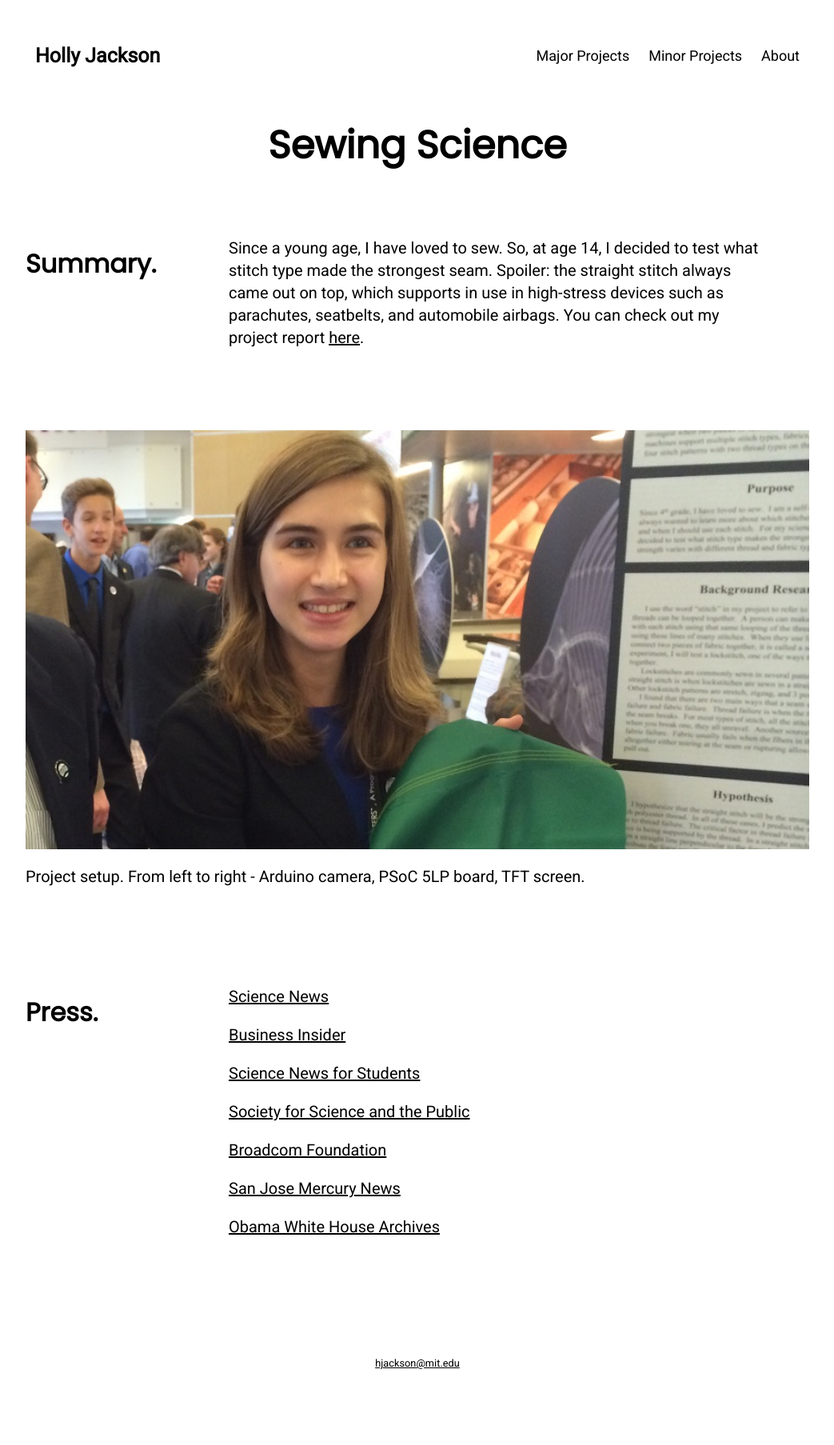
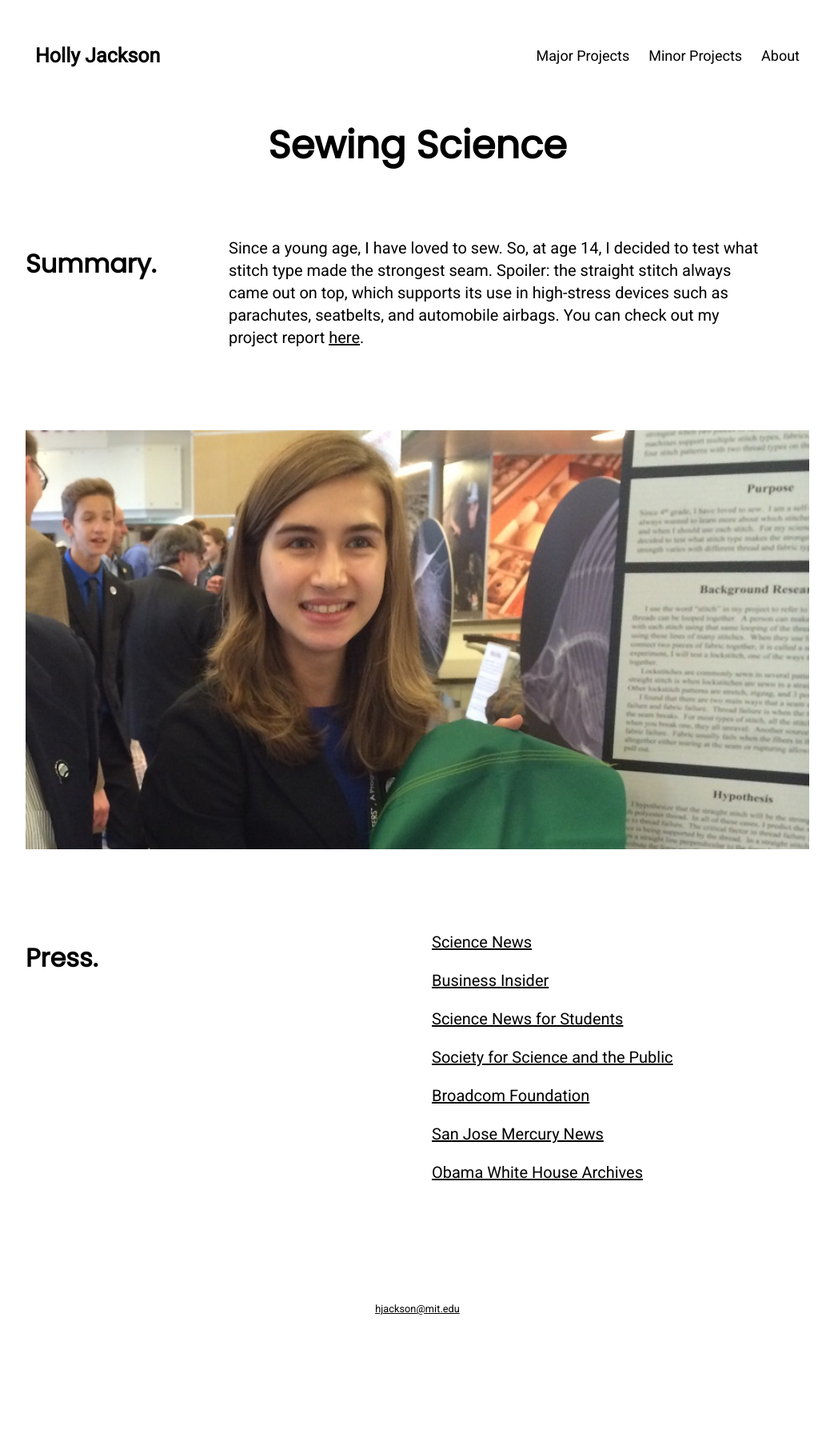
Before and after one commit to hollyjackson/hollyjackson.github.io, a Jekyll site: the page built from minor-projects/sewing-science/index.html, in a window 1280 px wide. Shown: the whole page at 80% size, without its empty margins (118-1161 px from the left). Built offline with Jekyll 4.4.1, drawn with Linux system fonts in a browser that asks for light colours; after the commit the page ends 1739 px from its top, so only the background shows below that.

Commit message:
format adjustments, sewing science page

```diff
--- a/minor-projects/sewing-science/index.html
+++ b/minor-projects/sewing-science/index.html
@@ -12,7 +12,7 @@ menu: <a href="/">Major Projects</a><a href="/minor-projects">Minor Projects</a>
     </div>
     <div class="column_grid right">
         <div class="content">
-            <p style="text-align:left">Since a young age, I have loved to sew.  So, at age 14, I decided to test what stitch type made the strongest seam.  Spoiler: the straight stitch always came out on top, which supports in use in high-stress devices such as parachutes, seatbelts, and automobile airbags.  You can check out my project report <a class="active" href="/minor-projects/sewing-science/sewing-science-report.pdf" target="_blank">here</a>.</p>
+            <p style="text-align:left">Since a young age, I have loved to sew.  So, at age 14, I decided to test what stitch type made the strongest seam.  Spoiler: the straight stitch always came out on top, which supports its use in high-stress devices such as parachutes, seatbelts, and automobile airbags.  You can check out my project report <a class="active" href="/minor-projects/sewing-science/sewing-science-report.pdf" target="_blank">here</a>.</p>
         </div>
     </div>
 </div>
@@ -21,18 +21,17 @@ menu: <a href="/">Major Projects</a><a href="/minor-projects">Minor Projects</a>
 
 <div class="content">
     <a href="https://www.sciencenewsforstudents.org/blog/eureka-lab/science-strongest-stitch" target="_blank"><img class="slides" src="/minor-projects/sewing-science/860-Holly-Jackson-Broadcom.jpg" alt="Setup" style="width:100%"></a>
-    <p style="text-align:left;">Project setup.  From left to right - Arduino camera, PSoC 5LP board, TFT screen.</p>
 </div>
 
 <br><br>
 
 <div class="row_grid">
-    <div class="column_grid left">
+    <div class="column_grid">
         <div class="content">
             <h3 style="text-align:left">Press.</h3>
         </div>
     </div>
-    <div class="column_grid right">
+    <div class="column_grid">
         <div class="content">
             <p style="text-align:left"><a class="active" href="https://www.sciencenews.org/article/sewing-study-stitches-broadcom-prize" target="_blank">Science News</a></p>
             <p style="text-align:left"><a class="active" href="https://www.businessinsider.com/14-year-old-won-25000-broadcom-masters-prize-studying-sewing-2014-11" target="_blank">Business Insider</a></p>
```
